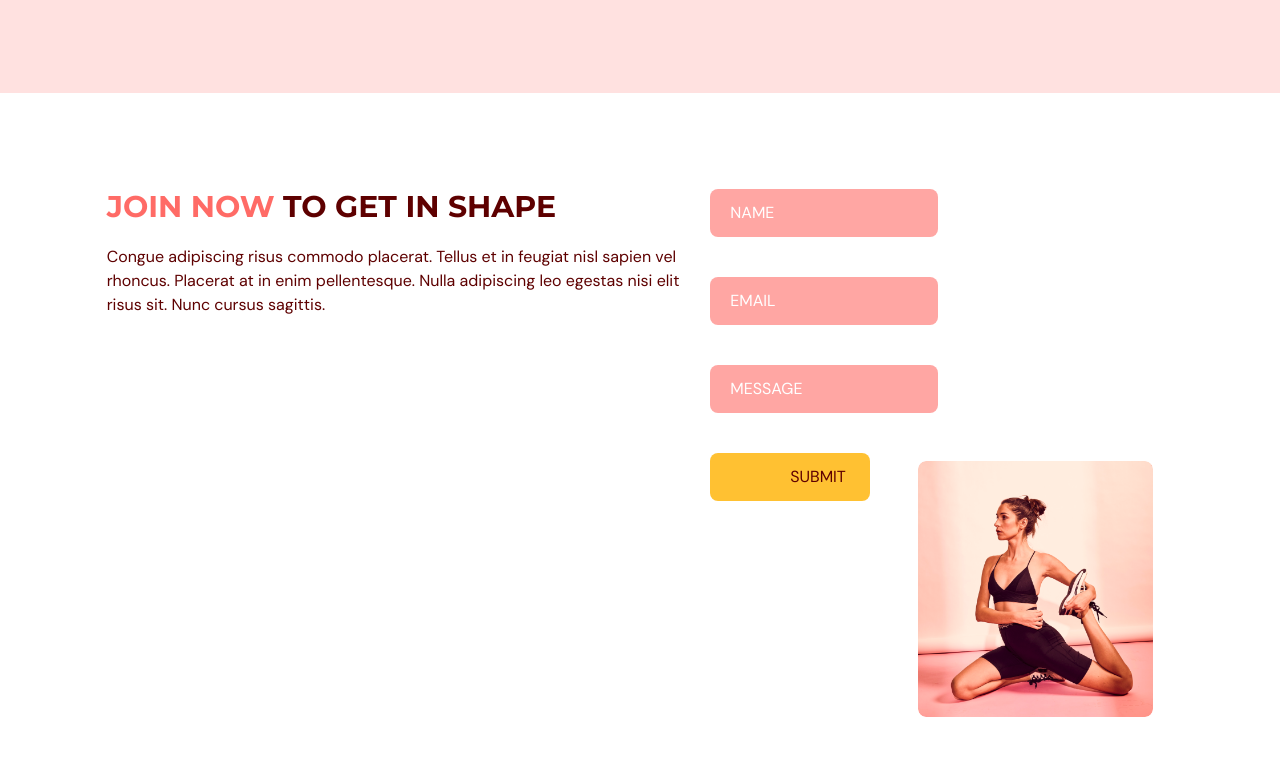
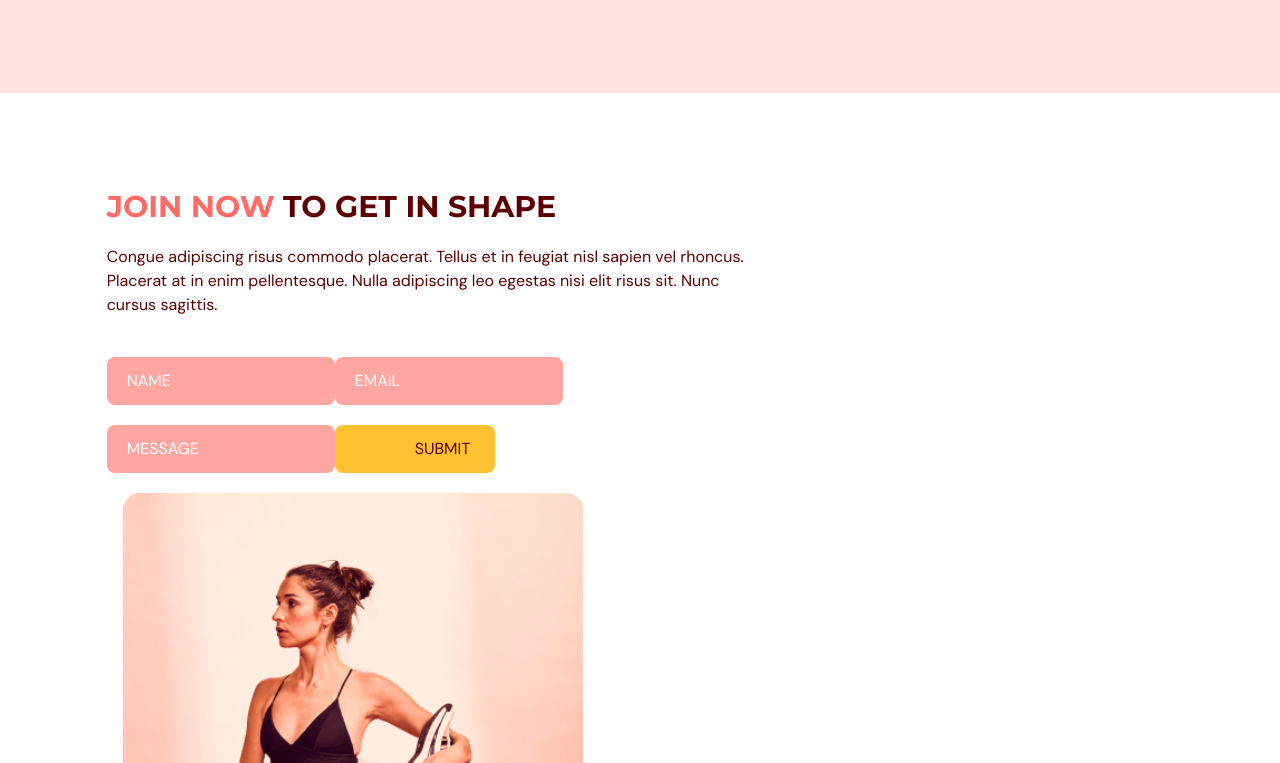
Before and after one commit to FeCharaf/Fitness-Site, a React (Vite) app in the folder gym-typescript/: page / in a window 1280 px wide. Shown: the part 2737-3500 px from the top of the page. Built offline with nearby package versions, Linux system fonts and the light colour scheme.

Commit message:
Animation for contactus

```diff
--- a/gym-typescript/src/scenes/contactUs/index.tsx
+++ b/gym-typescript/src/scenes/contactUs/index.tsx
@@ -12,12 +12,12 @@ const ContactUs = ({ setSelectedPage }: Props) => {
   const inputStyles = `mb-5 rounded-lg bg-primary-300
   px-5 py-3 placeholder-white`;
   return (
-    <section id="contactus" className="py-24">
+    <section id="contactus" className="mx-auto w-5/6 pb-32 pt-24">
       <motion.div
-        className="mx-auto flex h-[800px] w-5/6"
         onViewportEnter={() => setSelectedPage(SelectedPage.ContactUs)}
       >
         <motion.div
+          className="md:w-3/5"
           initial="hidden"
           whileInView="visible"
           viewport={{ once: true, amount: 0.5 }} //amount is the percentage of the div that you can see to proc the animation
@@ -41,10 +41,26 @@ const ContactUs = ({ setSelectedPage }: Props) => {
         </motion.div>
         {/* FORM AND IMAGE */}
 
-        <form className="flex flex-col gap-5">
+        <div className="mt-10 justify-between gap-8 md:flex">
+          <motion.div
+            className="mt-10 basis-3/5 md:mt-0"
+            initial="hidden"
+            whileInView="visible"
+            viewport={{ once: true, amount: 0.5 }}
+            transition={{ duration: 0.5 }}
+            variants={{
+              hidden: { opacity: 0, y: 50 },
+              visible: { opacity: 1, y: 0 },
+            }}
+          >
+            <form>
               <input className={inputStyles} type="text" placeholder="NAME" />
               <input className={inputStyles} type="text" placeholder="EMAIL" />
-          <input className={inputStyles} type="text" placeholder="MESSAGE" />
+              <input
+                className={inputStyles}
+                type="text"
+                placeholder="MESSAGE"
+              />
               <button
                 type="submit"
                 className="w-1/4 rounded-lg bg-secondary-500 px-20 py-3 transition duration-500 hover:text-white"
@@ -52,6 +68,8 @@ const ContactUs = ({ setSelectedPage }: Props) => {
                 SUBMIT
               </button>
             </form>
+          </motion.div>
+        </div>
 
         <div className="flex w-1/2 items-center justify-center">
           <img
```
Lines whose indentation alone changed are shown as unchanged.
